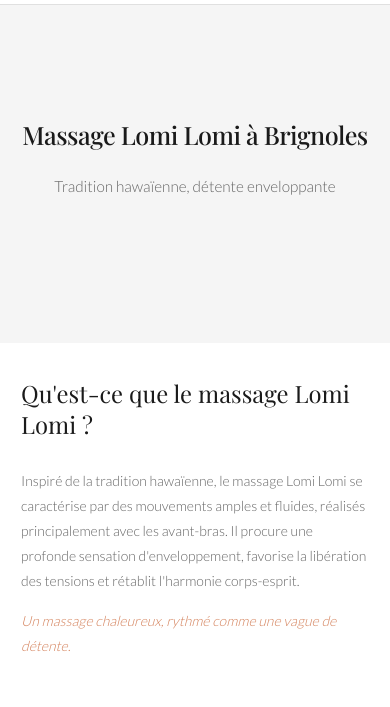
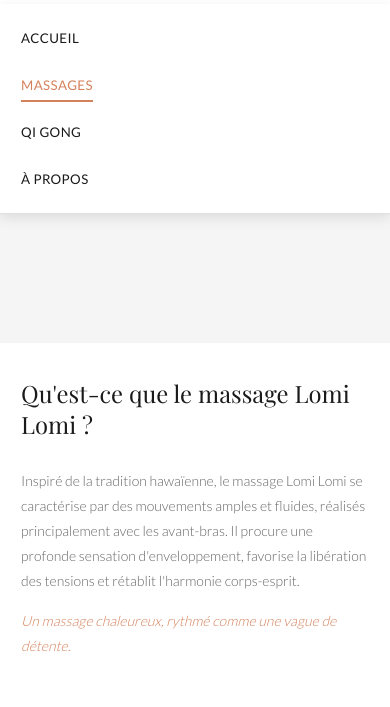
Before and after one commit to elodiepenarrubia-ui/delphine-millot, a plain HTML site: page massages/massage-lomi-lomi.html in a window 390 px wide. Both pictures are taken after a click on the button "Menu". Shown: the part 137-844 px from the top of the page. Drawn offline with nearby package versions, Linux system fonts and the light colour scheme.

Commit message:
Add mobile menu toggle and animation scripts
Added scripts for mobile menu toggle and animations.

```diff
--- a/massages/massage-lomi-lomi.html
+++ b/massages/massage-lomi-lomi.html
@@ -164,4 +164,15 @@
         </div>
     </footer>
 
-    <script data-cfasync="false" src="/cdn-cg
+    <!-- Script menu mobile -->
+    <script>
+        function toggleMenu() {
+            const menu = document.getElementById('nav-menu');
+            menu.classList.toggle('active');
+        }
+    </script>
+
+    <!-- Script animations -->
+    <script src="/delphine-millot/js/script.js"></script>
+</body>
+</html>
```
